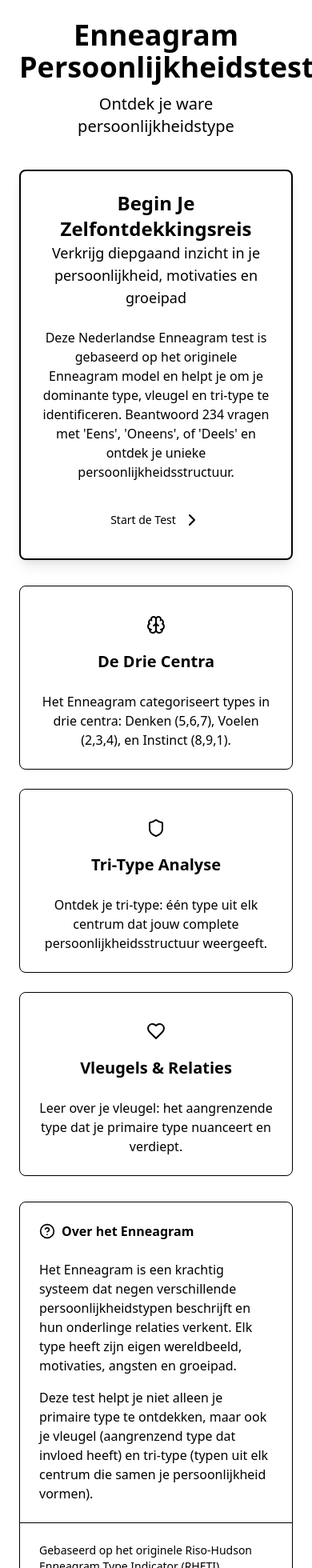
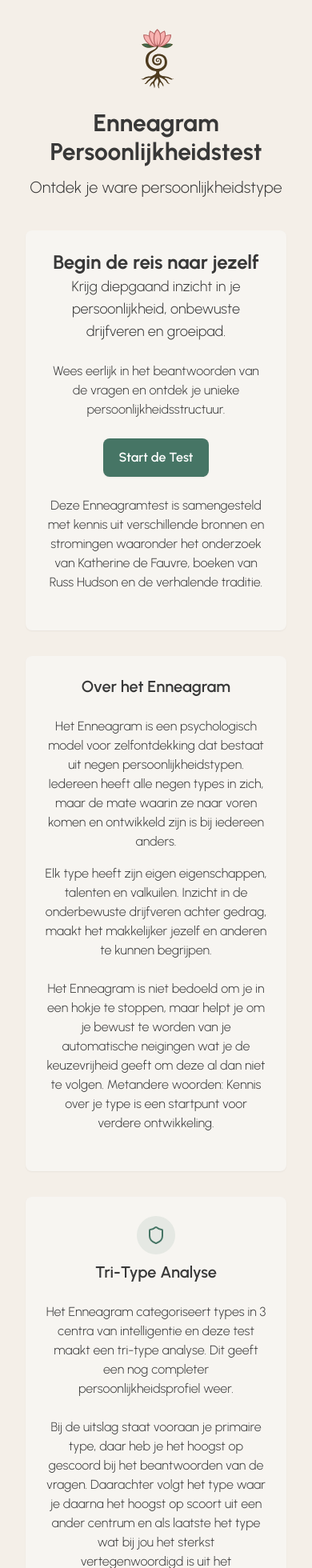
Before and after one commit to dnnsptri/enneagramtest, a Next.js app: page / in a window 390 px wide. Shown: the top 1960 px of the page at 80% size. Built offline with nearby package versions, Linux system fonts and the light colour scheme.

Commit message:
text changes, order and minor UI/UX update

```diff
--- a/pages/_app.js
+++ b/pages/_app.js
@@ -1,5 +1,15 @@
 import '../styles/globals.css'
+import { Urbanist } from 'next/font/google'
+
+const urbanist = Urbanist({
+  subsets: ['latin'],
+  variable: '--font-urbanist',
+})
 
 export default function MyApp({ Component, pageProps }) {
-  return <Component {...pageProps} />
+  return (
+    <main className={`${urbanist.variable} font-sans`}>
+      <Component {...pageProps} />
+    </main>
+  )
 }
--- a/pages/index.js
+++ b/pages/index.js
@@ -1,101 +1,105 @@
 import Link from 'next/link';
-import { Brain, Shield, Heart, CircleHelp, ChevronRight } from 'lucide-react';
+import Image from 'next/image';
+import { Brain, Shield } from 'lucide-react';
 
 export default function Home() {
   return (
-    <div className="min-h-screen bg-background p-6">
+    <div className="min-h-screen bg-background p-8">
+
       <div className="max-w-3xl mx-auto">
         <div className="text-center mb-10">
-          <h1 className="text-4xl font-bold mb-3">Enneagram Persoonlijkheidstest</h1>
-          <p className="text-xl text-muted-foreground">Ontdek je ware persoonlijkheidstype</p>
+          <div className="flex justify-center mb-6">
+            <Image
+              src="/logo_goc.svg"
+              alt="Logo"
+              width={59}
+              height={80}
+              className="h-auto"
+            />
+          </div>
+          <h1 className="text-3xl md:text-4xl font-bold mb-3 font-sans">Enneagram Persoonlijkheidstest</h1>
+          <p className="text-xl text-[#383838] font-light">Ontdek je ware persoonlijkheidstype</p>
         </div>
 
-        <div className="mb-8 shadow-lg border-2 rounded-lg overflow-hidden">
+        <div className="mb-8 rounded-lg bg-[#F7F5F1] text-card-foreground shadow-sm overflow-hidden">
           <div className="p-6 text-center">
-            <h2 className="text-2xl font-semibold">Begin Je Zelfontdekkingsreis</h2>
-            <p className="text-lg text-muted-foreground">
-              Verkrijg diepgaand inzicht in je persoonlijkheid, motivaties en groeipad
+            <h2 className="text-2xl font-bold font-sans">Begin de reis naar jezelf</h2>
+            <p className="text-lg text-[#383838] font-light">
+              Krijg diepgaand inzicht in je persoonlijkheid, onbewuste drijfveren en groeipad.
             </p>
           </div>
           <div className="px-6 pb-6">
-            <p className="mb-6 text-center">
-              Deze Nederlandse Enneagram test is gebaseerd op het originele Enneagram model en helpt je
-              om je dominante type, vleugel en tri-type te identificeren. Beantwoord 234 vragen met
-              'Eens', 'Oneens', of 'Deels' en ontdek je unieke persoonlijkheidsstructuur.
+            <p className="mb-6 text-center font-light">
+              Wees eerlijk in het beantwoorden van de vragen en ontdek je unieke persoonlijkheidsstructuur.
             </p>
             <div className="flex justify-center">
-              <Link href="/test" className="inline-flex items-center justify-center rounded-md text-sm font-medium transition-colors focus-visible:outline-none focus-visible:ring-2 focus-visible:ring-ring focus-visible:ring-offset-2 disabled:opacity-50 disabled:pointer-events-none ring-offset-background bg-primary text-primary-foreground hover:bg-primary/90 h-11 px-8 py-6 text-lg">
-                Start de Test <ChevronRight className="ml-2" />
+              <Link href="/test" className="inline-flex justify-center rounded-lg bg-primary px-5 py-3 text-base font-semibold text-primary-foreground shadow-sm hover:bg-[#2F4F43] focus-visible:outline focus-visible:outline-2 focus-visible:outline-offset-2 focus-visible:outline-primary transition-colors font-sans">
+                Start de Test
               </Link>
+            </div>
+            <p className="mb-6 text-center font-light">
+              <br />Deze Enneagramtest is samengesteld met kennis uit verschillende bronnen en stromingen waaronder het onderzoek van Katherine de Fauvre, boeken van Russ Hudson en de verhalende traditie.
+            </p>
+          </div>
+        </div>
+
+        <div className="mb-8">
+          <div className="rounded-lg bg-[#F7F5F1] text-card-foreground shadow-sm">
+            <div className="p-6 text-center">
+              <h3 className="text-xl font-semibold font-sans">
+                Over het Enneagram
+              </h3>
+            </div>
+            <div className="p-6 pt-0 text-center">
+              <p className="mb-4 font-light">
+                Het Enneagram is een psychologisch model voor zelfontdekking dat bestaat uit negen persoonlijkheidstypen. Iedereen heeft alle negen types in zich, maar de mate waarin ze naar voren komen en ontwikkeld zijn is bij iedereen anders.
+              </p>
+              <p className="font-light">
+                Elk type heeft zijn eigen eigenschappen, talenten en valkuilen. Inzicht in de onderbewuste drijfveren achter gedrag, maakt het makkelijker jezelf en anderen te kunnen begrijpen.<br /><br />
+              </p>
+              <p className="mb-6 text-center font-light">
+                Het Enneagram is niet bedoeld om je in een hokje te stoppen, maar helpt je om je bewust te worden van je automatische neigingen wat je de keuzevrijheid geeft om deze al dan niet te volgen. Metandere woorden: Kennis over je type is een startpunt voor verdere ontwikkeling.
+              </p>
             </div>
           </div>
         </div>
 
         <div className="grid grid-cols-1 md:grid-cols-3 gap-6 mb-8">
-          <div className="rounded-lg border bg-card text-card-foreground shadow-sm">
+          <div className="md:col-span-2 rounded-lg bg-[#F7F5F1] text-card-foreground shadow-sm">
+            <div className="p-6 text-center">
+              <div className="mx-auto bg-primary/10 w-12 h-12 flex items-center justify-center rounded-full mb-2">
+                <Shield className="h-6 w-6 text-primary" />
+              </div>
+              <h3 className="text-xl font-semibold font-sans">Tri-Type Analyse</h3>
+            </div>
+            <div className="p-6 pt-0">
+              <p className="mb-6 text-center font-light">
+                Het Enneagram categoriseert types in 3 centra van intelligentie en deze test maakt een tri-type analyse. Dit geeft een nog completer persoonlijkheidsprofiel weer.<br /><br />
+                Bij de uitslag staat vooraan je primaire type, daar heb je het hoogst op gescoord bij het beantwoorden van de vragen. Daarachter volgt het type waar je daarna het hoogst op scoort uit een ander centrum en als laatste het type wat bij jou het sterkst vertegenwoordigd is uit het overgebleven centrum.
+              </p>
+            </div>
+          </div>
+
+          <div className="rounded-lg bg-[#F7F5F1] text-card-foreground shadow-sm">
             <div className="p-6 text-center">
               <div className="mx-auto bg-primary/10 w-12 h-12 flex items-center justify-center rounded-full mb-2">
                 <Brain className="h-6 w-6 text-primary" />
               </div>
-              <h3 className="text-xl font-semibold">De Drie Centra</h3>
+              <h3 className="text-xl font-semibold font-sans">De Drie Centra</h3>
             </div>
             <div className="p-6 pt-0">
-              <p className="text-center">
-                Het Enneagram categoriseert types in drie centra: Denken (5,6,7), Voelen (2,3,4), en Instinct (8,9,1).
-              </p>
-            </div>
-          </div>
-
-          <div className="rounded-lg border bg-card text-card-foreground shadow-sm">
-            <div className="p-6 text-center">
-              <div className="mx-auto bg-primary/10 w-12 h-12 flex items-center justify-center rounded-full mb-2">
-                <Shield className="h-6 w-6 text-primary" />
-              </div>
-              <h3 className="text-xl font-semibold">Tri-Type Analyse</h3>
-            </div>
-            <div className="p-6 pt-0">
-              <p className="text-center">
-                Ontdek je tri-type: één type uit elk centrum dat jouw complete persoonlijkheidsstructuur weergeeft.
-              </p>
-            </div>
-          </div>
-
-          <div className="rounded-lg border bg-card text-card-foreground shadow-sm">
-            <div className="p-6 text-center">
-              <div className="mx-auto bg-primary/10 w-12 h-12 flex items-center justify-center rounded-full mb-2">
-                <Heart className="h-6 w-6 text-primary" />
-              </div>
-              <h3 className="text-xl font-semibold">Vleugels & Relaties</h3>
-            </div>
-            <div className="p-6 pt-0">
-              <p className="text-center">
-                Leer over je vleugel: het aangrenzende type dat je primaire type nuanceert en verdiept.
+              <p className="text-center font-light">
+                <span className="font-semibold">Buik</span> staat voor Doen<br />type 8, 9 en 1.<br /><br />
+                <span className="font-semibold">Hart</span> staat voor Voelen<br />type 2, 3 en 4.<br /><br />
+                <span className="font-semibold">Hoofd</span> staat voor Denken<br />type 5, 6 en 7.<br /><br />
               </p>
             </div>
           </div>
         </div>
-
-        <div className="rounded-lg border bg-card text-card-foreground shadow-sm">
-          <div className="p-6">
-            <h3 className="font-semibold flex items-center">
-              <CircleHelp className="mr-2 h-5 w-5" /> Over het Enneagram
-            </h3>
-          </div>
-          <div className="p-6 pt-0">
-            <p className="mb-4">
-              Het Enneagram is een krachtig systeem dat negen verschillende persoonlijkheidstypen
-              beschrijft en hun onderlinge relaties verkent. Elk type heeft zijn eigen wereldbeeld,
-              motivaties, angsten en groeipad.
-            </p>
-            <p>
-              Deze test helpt je niet alleen je primaire type te ontdekken, maar ook je vleugel
-              (aangrenzend type dat invloed heeft) en tri-type (typen uit elk centrum die
-              samen je persoonlijkheid vormen).
-            </p>
-          </div>
-          <div className="p-6 flex items-center text-sm text-muted-foreground border-t">
-            <p>Gebaseerd op het originele Riso-Hudson Enneagram Type Indicator (RHETI)</p>
-          </div>
+        <div className="flex justify-center mt-10">
+          <p className="text-xs text-[#383838] font-light font-sans">
+            ©{new Date().getFullYear()} Enneagramtest - <Link href="https://www.groeienontwikkelingscoach.nl/" target="_blank" rel="noopener noreferrer" className="underline">Groei- en Ontwikkelingscoach</Link>
+          </p>
         </div>
       </div>
     </div>
--- a/pages/results.js
+++ b/pages/results.js
@@ -88,15 +88,15 @@ export default function Results() {
     return (
       <div className="min-h-screen flex items-center justify-center p-6">
         <div className="max-w-md text-center">
-          <h1 className="text-2xl font-bold mb-4 text-red-600">Er is een fout opgetreden</h1>
+          <h1 className="text-3xl md:text-4xl font-bold mb-4 text-[#B56362]">Er is een fout opgetreden</h1>
           <div className="mb-6 p-4 bg-red-50 border border-red-200 rounded-lg">
-            <p className="text-gray-700 mb-2">{error}</p>
+            <p className="text-[#B56362] mb-2">{error}</p>
             <p className="text-sm text-gray-600">
               Resultaten worden tijdelijk opgeslagen. Als de server herstart, verdwijnen ze.
               Voltooi de test opnieuw om nieuwe resultaten te genereren.
             </p>
           </div>
-          <Link href="/test" className="inline-flex items-center justify-center rounded-md text-sm font-medium transition-colors bg-blue-600 text-white px-6 py-3 hover:bg-blue-700">
+          <Link href="/test" className="inline-flex items-center justify-center rounded-md text-base font-semibold transition-colors bg-primary text-primary-foreground px-6 py-3 hover:bg-[#2F4F43]">
             Test Opnieuw Maken
           </Link>
         </div>
@@ -127,36 +127,36 @@ export default function Results() {
   return (
     <div className="min-h-screen bg-background p-6">
       <div className="max-w-2xl mx-auto">
-        <div className="rounded-lg border bg-card text-card-foreground shadow-sm mb-8">
+        <div className="rounded-lg bg-[#F7F5F1] text-card-foreground shadow-sm mb-8">
           <div className="flex flex-col space-y-1.5 p-6">
             <div className="flex justify-between items-center">
               <div>
-                <h3 className="text-2xl font-semibold leading-none tracking-tight">Je Enneagram Resultaat</h3>
-                <p className="text-sm text-muted-foreground">
+                <h3 className="text-xl font-semibold leading-none tracking-tight font-sans">Je primaire Enneagram Resultaat</h3>
+                <p className="text-sm text-muted-foreground font-light">
                   Type {primaryType.id} - {primaryType.name}
                 </p>
               </div>
-              <button
+              {/* <button
                 onClick={() => setEmailDialogOpen(true)}
-                className="inline-flex items-center justify-center rounded-md text-sm font-medium transition-colors focus-visible:outline-none focus-visible:ring-2 focus-visible:ring-ring focus-visible:ring-offset-2 disabled:opacity-50 disabled:pointer-events-none ring-offset-background bg-primary text-primary-foreground hover:bg-primary/90 h-9 px-4 py-2"
+                className="inline-flex items-center justify-center rounded-md text-base font-semibold transition-colors focus-visible:outline-none focus-visible:ring-2 focus-visible:ring-ring focus-visible:ring-offset-2 disabled:opacity-50 disabled:pointer-events-none ring-offset-background bg-primary text-primary-foreground hover:bg-[#2F4F43] h-9 px-4 py-2 font-sans"
               >
                 <Download className="h-4 w-4 mr-2" />
                 Download PDF
-              </button>
+              </button> */}
             </div>
           </div>
           <div className="p-6 pt-0">
-            <h2 className="text-2xl font-bold mb-4">
+            <h2 className="text-2xl font-bold mb-4 font-sans">
               Type {primaryType.id} - {primaryType.name}
             </h2>
-            <p className="mb-6">{primaryType.description}</p>
+            <p className="mb-6 font-light">{primaryType.description}</p>
 
             <div className="w-full">
               <div className="border-b border-gray-200">
                 <button
-                  className="flex w-full items-center justify-between py-4 font-medium transition-all hover:underline"
+                  className="flex w-full items-center justify-between py-4 font-medium transition-all hover:underline font-sans"
                   id="accordion-trigger-1"
-                  aria-expanded="false"
+                  aria-expanded="true"
                   aria-controls="accordion-content-1"
                   onClick={(e) => {
                     const content = document.getElementById('accordion-content-1');
@@ -185,7 +185,7 @@ export default function Results() {
                   className="overflow-hidden transition-all"
                   id="accordion-content-1"
                   aria-labelledby="accordion-trigger-1"
-                  style={{ display: 'none' }}
+                  style={{ display: 'block' }}
                 >
                   <div className="pb-4 pt-0">
                     <ul className="list-disc pl-6">
@@ -200,7 +200,7 @@ export default function Results() {
                 <button
                   className="flex w-full items-center justify-between py-4 font-medium transition-all hover:underline"
                   id="accordion-trigger-2"
-                  aria-expanded="false"
+                  aria-expanded="true"
                   aria-controls="accordion-content-2"
                   onClick={(e) => {
                     const content = document.getElementById('accordion-content-2');
@@ -229,7 +229,7 @@ export default function Results() {
                   className="overflow-hidden transition-all"
                   id="accordion-content-2"
                   aria-labelledby="accordion-trigger-2"
-                  style={{ display: 'none' }}
+                  style={{ display: 'block' }}
                 >
                   <div className="pb-4 pt-0">
                     <ul className="list-disc pl-6">
@@ -244,47 +244,54 @@ export default function Results() {
           </div>
         </div>
 
-        <div className="rounded-lg border bg-card text-card-foreground shadow-sm mb-8">
+        <div className="rounded-lg bg-[#F7F5F1] text-card-foreground shadow-sm mb-8">
           <div className="flex flex-col space-y-1.5 p-6">
-            <h3 className="text-2xl font-semibold leading-none tracking-tight">Je Tri-Type</h3>
+            <h3 className="text-xl font-semibold leading-none tracking-tight">Je Tri-Type</h3>
             <p className="text-sm text-muted-foreground">
               Je drie meest dominante types in volgorde van invloed
             </p>
           </div>
           <div className="p-6 pt-0">
             <div className="grid md:grid-cols-3 gap-4">
-              <div className="border rounded-lg p-4">
-                <h3 className="text-lg font-semibold mb-2">Primair</h3>
+              <div className="rounded-lg p-4">
+                <h3 className="text-xl font-semibold mb-2">Primair</h3>
                 <p className="text-xl mb-1">Type {primaryType.id} ({getPercent(primaryType.id - 1)}%)</p>
                 <p className="text-muted-foreground">{primaryType.name}</p>
               </div>
-              <div className="border rounded-lg p-4">
-                <h3 className="text-lg font-semibold mb-2">Secundair</h3>
+              <div className="rounded-lg p-4">
+                <h3 className="text-xl font-semibold mb-2">Secundair</h3>
                 <p className="text-xl mb-1">Type {secondaryType.id} ({getPercent(secondaryType.id - 1)}%)</p>
                 <p className="text-muted-foreground">{secondaryType.name}</p>
               </div>
-              <div className="border rounded-lg p-4">
-                <h3 className="text-lg font-semibold mb-2">Tertiair</h3>
+              <div className="rounded-lg p-4">
+                <h3 className="text-xl font-semibold mb-2">Tertiair</h3>
                 <p className="text-xl mb-1">Type {tertiaryType.id} ({getPercent(tertiaryType.id - 1)}%)</p>
                 <p className="text-muted-foreground">{tertiaryType.name}</p>
               </div>
             </div>
             <div className="mt-4">
               <p className="text-sm text-muted-foreground">
-                Je tri-type laat zien hoe de drie verschillende centra van intelligentie - hoofd, hart en lichaam - in jouw persoonlijkheid tot uiting komen.
+                Je tri-type laat zien hoe de drie verschillende centra van intelligentie - hoofd, hart en buik - in jouw persoonlijkheid tot uiting komen.
+               </p>
+               <p className="text-sm text-muted-foreground">
                 Dit geeft een completer beeld van je persoonlijkheid dan alleen je primaire type.
-              </p>
+               </p>
             </div>
           </div>
         </div>
 
         <div className="flex justify-between">
-          <Link href="/" className="inline-flex items-center justify-center rounded-md text-sm font-medium transition-colors focus-visible:outline-none focus-visible:ring-2 focus-visible:ring-ring focus-visible:ring-offset-2 disabled:opacity-50 disabled:pointer-events-none ring-offset-background border border-input hover:bg-accent hover:text-accent-foreground h-10 px-4 py-2">
+          <Link href="/" className="inline-flex items-center justify-center rounded-md text-base font-semibold transition-colors focus-visible:outline-none focus-visible:ring-2 focus-visible:ring-ring focus-visible:ring-offset-2 disabled:opacity-50 disabled:pointer-events-none ring-offset-background border border-input hover:bg-accent hover:text-accent-foreground h-10 px-4 py-2">
             Terug naar Home
           </Link>
-          <Link href="/test" className="inline-flex items-center justify-center rounded-md text-sm font-medium transition-colors focus-visible:outline-none focus-visible:ring-2 focus-visible:ring-ring focus-visible:ring-offset-2 disabled:opacity-50 disabled:pointer-events-none ring-offset-background bg-primary text-primary-foreground hover:bg-primary/90 h-10 px-4 py-2">
+          <Link href="/test" className="inline-flex items-center justify-center rounded-md text-base font-semibold transition-colors focus-visible:outline-none focus-visible:ring-2 focus-visible:ring-ring focus-visible:ring-offset-2 disabled:opacity-50 disabled:pointer-events-none ring-offset-background bg-primary text-primary-foreground hover:bg-[#2F4F43] h-10 px-4 py-2">
             Test Opnieuw Maken
           </Link>
+        </div>
+        <div className="flex justify-center mt-10">
+          <p className="text-xs text-[#383838] font-light font-sans">
+            ©{new Date().getFullYear()} Enneagramtest - <Link href="https://www.groeienontwikkelingscoach.nl/" target="_blank" rel="noopener noreferrer" className="underline">Groei- en Ontwikkelingscoach</Link>
+          </p>
         </div>
       </div>
 
@@ -310,12 +317,12 @@ export default function Results() {
                     placeholder="jouw@email.nl"
                     value={email}
                     onChange={(e) => setEmail(e.target.value)}
-                    className="block w-full rounded-md border border-input bg-background px-3 py-2 text-sm placeholder:text-muted-foreground focus-visible:outline-none focus-visible:ring-2 focus-visible:ring-ring focus-visible:ring-offset-2 disabled:cursor-not-allowed disabled:opacity-50 mt-1"
+                    className="block w-full rounded-md border border-input bg-[#F7F5F1] px-3 py-2 text-sm placeholder:text-muted-foreground focus-visible:outline-none disabled:cursor-not-allowed disabled:opacity-50 mt-1"
                   />
                 </div>
                 <button
                   type="submit"
-                  className="w-full mt-4 bg-blue-600 text-white rounded-lg py-2 font-medium hover:bg-blue-700 transition"
+                  className="w-full mt-4 bg-primary text-primary-foreground rounded-lg py-2 font-medium hover:bg-[#2F4F43] transition"
                   disabled={!email}
                 >
                   Versturen
@@ -333,7 +340,7 @@ export default function Results() {
                 <PDFDownloadLink
                   document={<ResultsPDF result={result} enneagramTypes={enneagramTypes} />}
                   fileName="enneagram-resultaat.pdf"
-                  className="flex-1 bg-blue-600 text-white rounded-lg py-2 font-medium flex items-center justify-center gap-2 hover:bg-blue-700 transition"
+                  className="flex-1 bg-primary text-primary-foreground rounded-lg py-2 font-medium flex items-center justify-center gap-2 hover:bg-[#2F4F43] transition"
                 >
                   {({ loading }) => (
                     <>
--- a/tailwind.config.js
+++ b/tailwind.config.js
@@ -7,9 +7,12 @@ module.exports = {
   ],
   theme: {
     extend: {
+      fontFamily: {
+        sans: ['var(--font-urbanist)', 'sans-serif'],
+      },
       colors: {
-        background: "var(--background)",
-        foreground: "var(--foreground)",
+        background: "#F4EFE8",
+        foreground: "#383838",
         card: {
           DEFAULT: "var(--card)",
           foreground: "var(--card-foreground)",
@@ -19,8 +22,9 @@ module.exports = {
           foreground: "var(--popover-foreground)",
         },
         primary: {
-          DEFAULT: "var(--primary)",
-          foreground: "var(--primary-foreground)",
+          DEFAULT: "#467565",
+          foreground: "#FFFFFF",
+          hover: "#2F4F43",
         },
         secondary: {
           DEFAULT: "var(--secondary)",
@@ -28,7 +32,7 @@ module.exports = {
         },
         muted: {
           DEFAULT: "var(--muted)",
-          foreground: "var(--muted-foreground)",
+          foreground: "#383838",
         },
         accent: {
           DEFAULT: "var(--accent)",
```
Also changed, not shown: pages/test.js (+40 -12 lines), public/logo_goc.svg (added), 1 other file (tests, documents, lock files or other folders).
